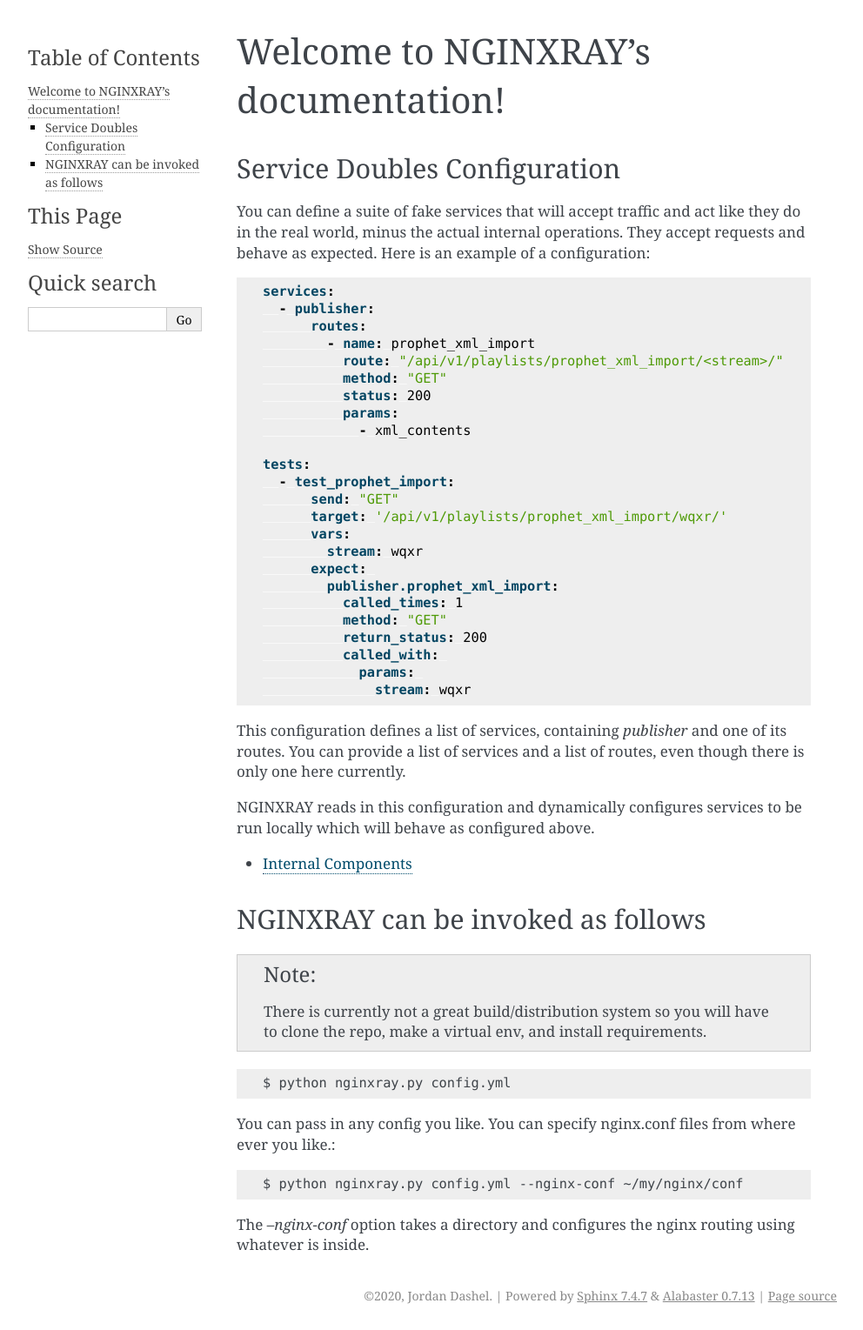
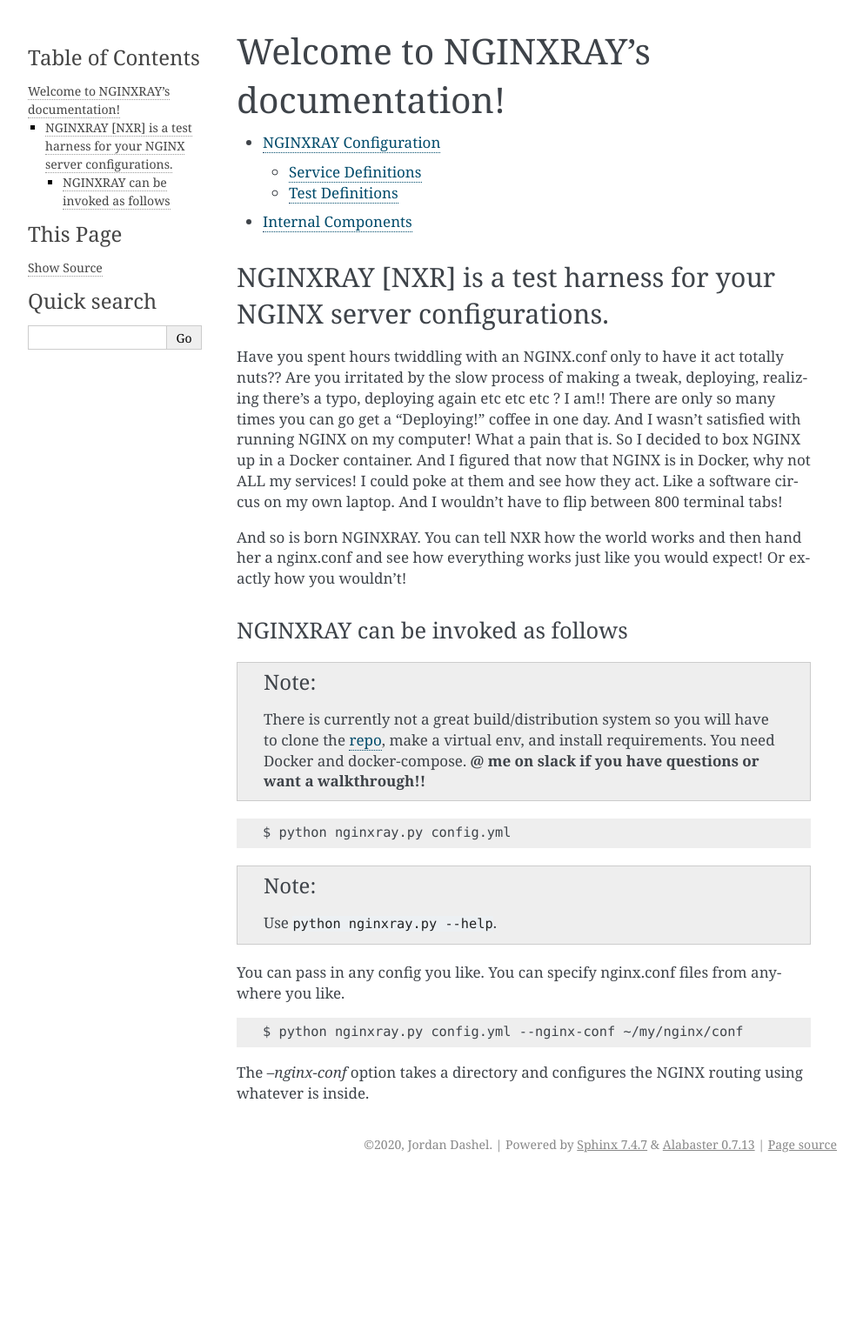
Before and after one commit to nypublicradio/unettest, a Sphinx documentation site: the page built from docs/index.rst, in a window 1280 px wide. Shown: the whole page at 87% size, without its empty margins (148-1140 px from the left). Built offline with Sphinx 7.4.7, drawn with Linux system fonts in a browser that asks for light colours; after the commit the page ends 1355 px from its top, so only the background shows below that.

Commit message:
docs update

```diff
--- /dev/null
+++ b/docs/config_document.rst
@@ -0,0 +1,112 @@
+========================
+ NGINXRAY Configuration
+========================
+
+You can configure NGINXRAY to mimic any network. You can configure it with a
+simple and straight-forward declarative configuration language, similar to
+writing docker-compose.
+
+You first define the services in the network, then you write a series of tests
+that are sent like requests into your network where their behavior is monitored
+and tested for success.
+
+Service Definitions
+-------------------
+
+NXR is a group of fake ``service``\ s that represent a real network. If you have
+multiple real-world servers or serverless microservices running and an NGINX
+server is handling inbound traffic rules and routing instructions, you can
+define tests for that NGINX server. NXR will create a test double for each of
+your microservices--they are defined in NXR as a ``service``\ . Your NGINX.conf
+can talk to each of them as if they were the real thing, but for ease of use,
+NXR fakes them on your own computer--you don't even need to be connected to the
+internet to test your network rules!
+
+When you load an NGINX.conf into NXR, it'll use the routing rules as you have
+defined them for your production systems. Since there is a replica (as defined
+by your NXR Service Definitions) of the real network on your local machine, you
+can manipulate and test routing rules without leaving your own local development
+environment.
+
+Test Doubles
+^^^^^^^^^^^^
+
+And so, your first objective is to replicate whatever internet endpoints are
+referenced or used by your NGINX.conf.
+
+Say you have a web service, ``bookstore``. It has an assortment of routes. One
+of them might be ::
+
+  GET /books/non-fiction?author=davis
+
+You also have an NGINX server.  This server is maybe doing things like
+`proxy_pass`\ ing requests from ::
+
+  nonfictionbooks.com/authors/davis
+
+to your bookstore endpoint.
+
+In the real world, your bookstore service receives ::
+
+  GET /books/non-fiction?author=davis
+
+and might return back a list of books
+
+* Women, Race & Class, Angela Davis
+* Essays One, Lydia Davis
+* The Autobiography of, Miles Davis
+
+NXR doesn't care about that. NXR is simply interested in testing the routes.
+You can assume that your bookstore service is working and that if you did
+actually call it, it would return that. So we can define a ``service`` that
+looks like ``bookstore`` from the perspective of NGINX.
+
+.. code-block:: yaml
+
+  services:
+    - bookstore:
+      routes:
+        - name: non_fiction
+          route: '/books/non-fiction'
+          method: 'GET'
+          status: 200
+          params:
+            - author
+
+This tells NXR that you have a service, ``bookstore`` that can accept routes to
+``/books/non-fiction`` and will normally return a 200. It accepts params for
+author. Pretty straightforward!
+
+And so we know we have some fancy logic in our NGINX.conf that will pass a
+request from elsewhere to our venerable ``bookstore`` service. Let's make sure
+that logic works.
+
+Test Definitions
+----------------
+
+.. code-block:: yaml
+
+  tests:
+    - test_non_fiction
+      send: 'GET'
+      target: '/authors/davis'
+      expect:
+        bookstore.non_fiction:
+          called_times: 1
+          method: 'GET'
+          return_status: 200
+          called_with:
+            params:
+              author: davis
+
+This is defining a request sent to NGINX.conf and then checking against its
+intenal records that what you expect to happen is actually happening.
+
+``target`` is the uri sent to NGINX.
+
+``expect`` is a declarative way of checking what happened. This one is saying
+that the route ``non_fiction`` declared in ``bookstore`` is called one time,
+that it was called with a GET, that it returned a 200, and also that it
+included the query param ``?author=davis``. Our NGINX.conf is doing this work
+and here we are testing that it parsed 'davis' out of the uri and is properly
+configured to pass it to ``bookstore`` as a query param.
--- a/docs/index.rst
+++ b/docs/index.rst
@@ -9,44 +9,51 @@
 .. toctree::
    :maxdepth: 2
 
-Service Doubles Configuration
------------------------------
+   config_document
 
-You can define a suite of fake services that will accept traffic and act like
-they do in the real world, minus the actual internal operations. They accept
-requests and behave as expected. Here is an example of a configuration:
-
-.. literalinclude:: ../pub_config.yml
-   :language: yaml
+   internal_components
 
 
-This configuration defines a list of services, containing `publisher` and one
-of its routes. You can provide a list of services and a list of routes, even
-though there is only one here currently.
+NGINXRAY [NXR] is a test harness for your NGINX server configurations.
+++++++++++++++++++++++++++++++++++++++++++++++++++++++++++++++++++++++
 
-NGINXRAY reads in this configuration and dynamically configures services to be
-run locally which will behave as configured above.
+Have you spent hours twiddling with an NGINX.conf only to have it act totally
+nuts?? Are you irritated by the slow process of making a tweak, deploying,
+realizing there's a typo, deploying again etc etc etc ? I am!! There are only so
+many times you can go get a "Deploying!" coffee in one day. And I wasn't
+satisfied with running NGINX on my computer! What a pain that is. So I decided
+to box NGINX up in a Docker container. And I figured that now that NGINX is in
+Docker, why not ALL my services! I could poke at them and see how they act. Like
+a software circus on my own laptop. And I wouldn't have to flip between 800
+terminal tabs!
 
-.. toctree::
+And so is born NGINXRAY. You can tell NXR how the world works and then hand her a
+nginx.conf and see how everything works just like you would expect! Or exactly how you
+wouldn't!
 
-   internal_components
+
 
 NGINXRAY can be invoked as follows
 ----------------------------------
 .. NOTE::
   There is currently not a great build/distribution system so you will have to
-  clone the repo, make a virtual env, and install requirements.
+  clone the `repo <https://github.com/nypublicradio/nginxray>`_, make a virtual env, and install requirements. You need Docker
+  and docker-compose. **@ me on slack if you have questions or want a
+  walkthrough!!**
 
 
 ::
 
   $ python nginxray.py config.yml
 
+.. NOTE::
+  Use ``python nginxray.py --help``\ .
+
 
 You can pass in any config you like. You can specify nginx.conf files from
-where ever you like.::
+anywhere you like. ::
 
    $ python nginxray.py config.yml --nginx-conf ~/my/nginx/conf
 
-The `--nginx-conf` option takes a directory and configures the nginx routing
+The `--nginx-conf` option takes a directory and configures the NGINX routing
 using whatever is inside.
```
